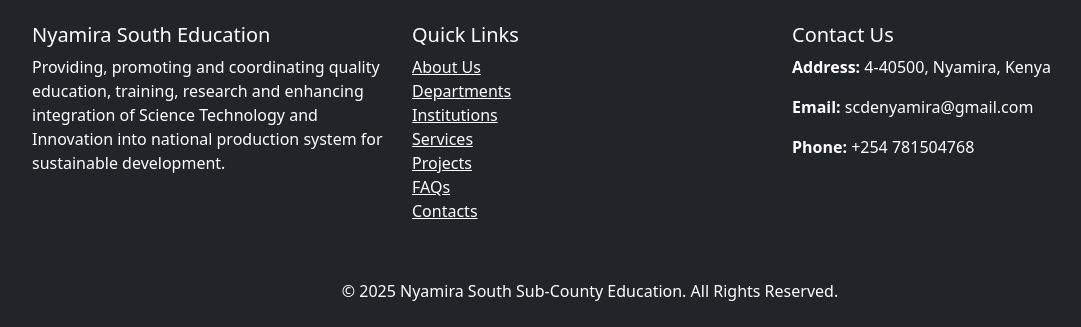
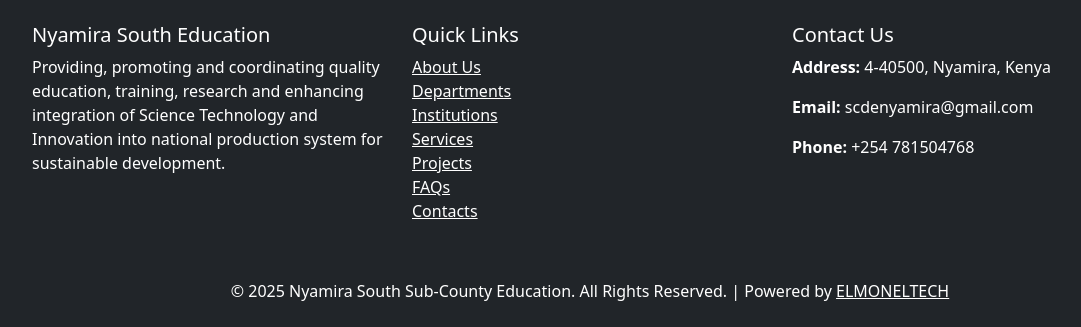
Before and after one commit to Elisha-3/Subcounty-Education, a Flask app: page / in a window 1280 px wide. Shown: the part 4778-5105 px from the top of the page, without its empty margins (50-1131 px from the left). Run offline with Flask 3, Linux system fonts and the light colour scheme; data that the repository does not hold is empty; some libraries are stand-ins or nearby versions.

Commit message:
modified footer

```diff
--- a/templates/index.html
+++ b/templates/index.html
@@ -1154,7 +1154,7 @@
         </div>
       </div>
       <div class="text-center mt-4">
-        <p class="mb-0">© 2025 Nyamira South Sub‑County Education. All Rights Reserved.</p>
+        <p class="mb-0">© 2025 Nyamira South Sub‑County Education. All Rights Reserved. | Powered by <a href="https://elmoneltech.netlify.app" class="text-white">ELMONELTECH</a></p>
       </div>
     </div>
   </footer>
```
